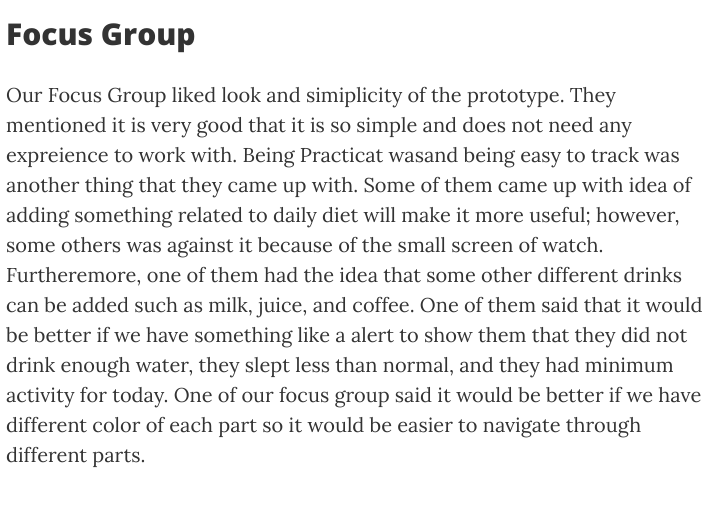
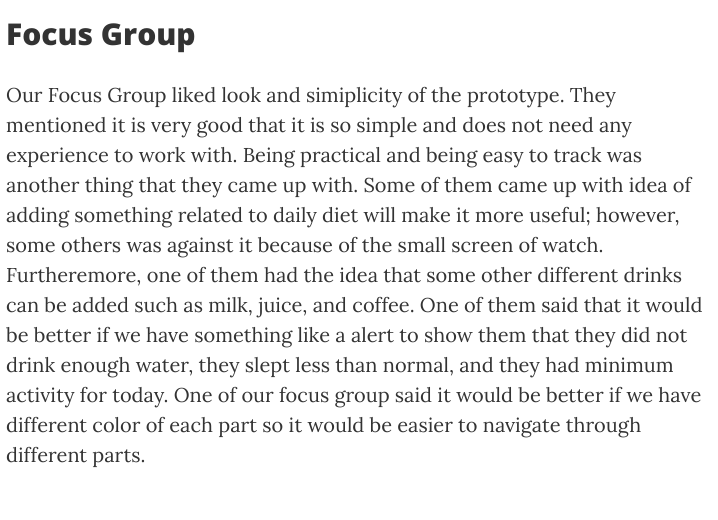
Before and after one commit to cs560pdx/cs560pdx.github.io, a website: page project3.html in a window 1280 px wide. Shown: the part 1928-2448 px from the top of the page, 299-1017 px from the left. Drawn offline with nearby package versions, Linux system fonts and the light colour scheme.

Commit message:
fixed typo

```diff
--- a/project3.html
+++ b/project3.html
@@ -100,7 +100,7 @@
     				    <img src='img/pro.jpg' alt="prototype" width="100%";height="100%";>
     				<br />
 			<h2>Focus Group	</h2>
-			<p>Our Focus Group liked look and simiplicity of the prototype. They mentioned it is very good that it is so simple and does not need any expreience to work with. Being Practicat wasand being easy to track was another thing that they came up with.
+			<p>Our Focus Group liked look and simiplicity of the prototype. They mentioned it is very good that it is so simple and does not need any experience to work with. Being practical and being easy to track was another thing that they came up with.
 			Some of them came up with idea of adding something related to daily diet will make it more useful; however, some others was against it because of the small screen of watch. Furtheremore, one of them had the idea that some other different drinks can be added such as milk, juice, and coffee.
 				One of them said that it would be better if we have something like a alert to show them that they did not drink enough water, they slept less than normal, and they had minimum activity for today.
 				One of our focus group said it would be better if we have different color of each part so it would be easier to navigate through different parts.
```
